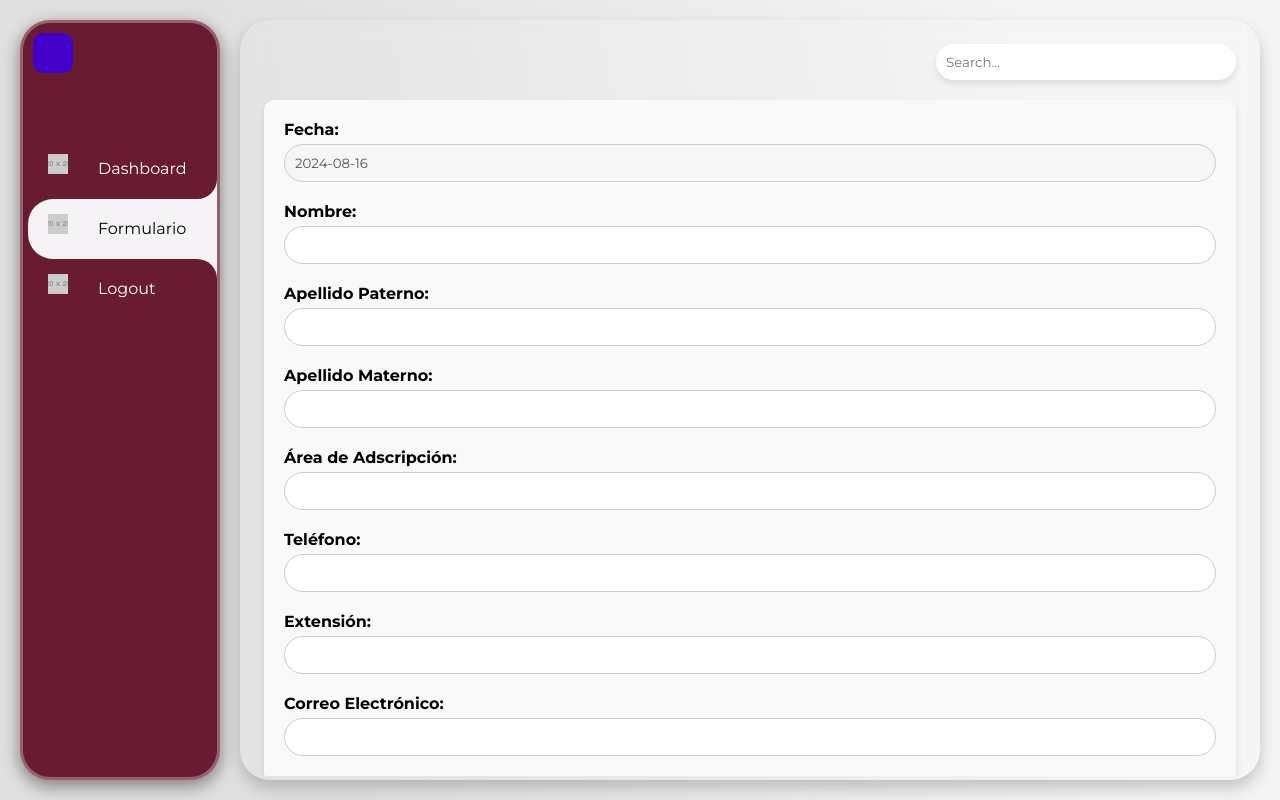
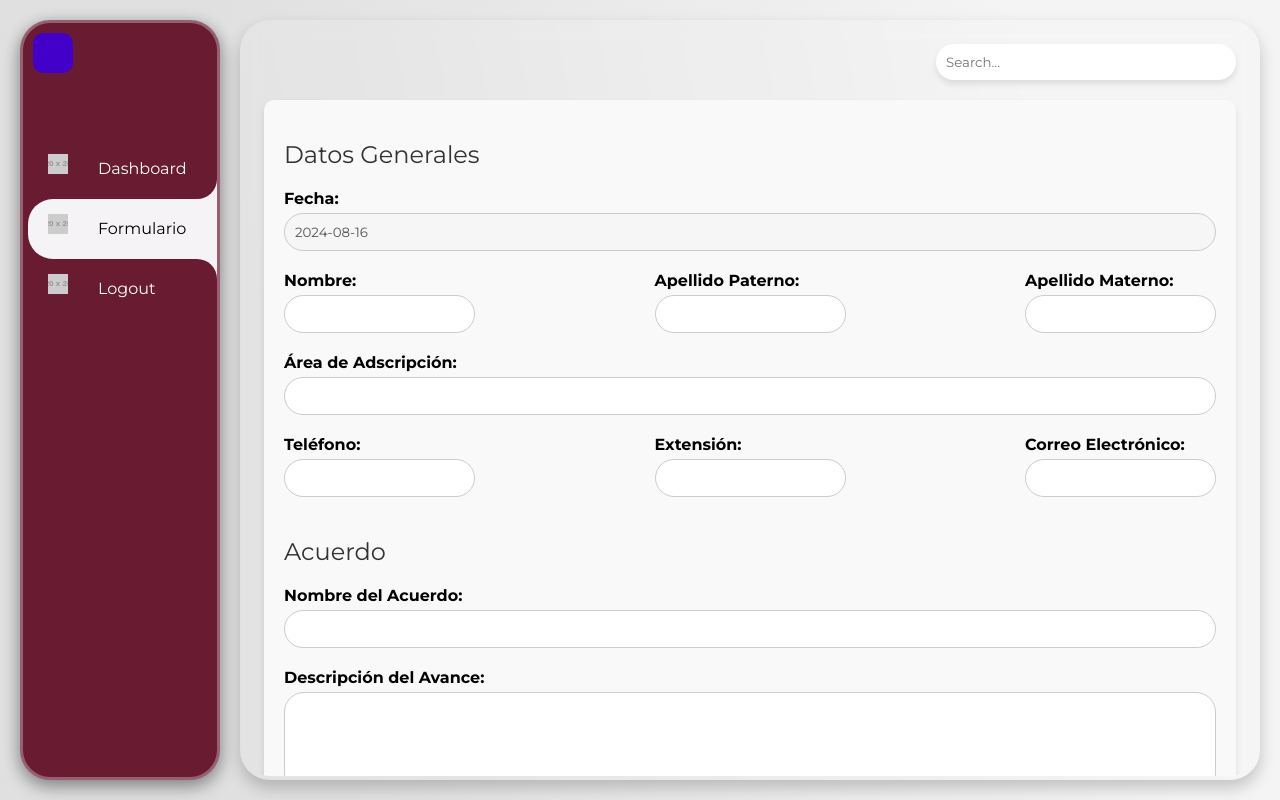
Before and after one commit to gomez50057/PAEM, a Next.js app: page /dashboard in a window 1280 px wide. Both pictures are taken after a click on the item "Formulario". Shown: the top 800 px of the page. Built offline with nearby package versions, Linux system fonts and the light colour scheme.

Commit message:
form dashboard

```diff
--- a/src/components/Formulario.css
+++ b/src/components/Formulario.css
@@ -9,6 +9,12 @@
   box-shadow: 0px 4px 6px rgba(0, 0, 0, 0.1);
 }
 
+h2 {
+  font-size: 1.5rem;
+  margin-bottom: 20px;
+  color: #333;
+}
+
 .form-group {
   margin-bottom: 20px;
 }
@@ -17,6 +23,12 @@
   display: block;
   margin-bottom: 5px;
   font-weight: bold;
+}
+
+.form-row {
+  display: flex;
+  justify-content: space-between;
+  gap: 20px;
 }
 
 .input-field {
--- a/src/components/Formulario.js
+++ b/src/components/Formulario.js
@@ -55,11 +55,13 @@ const Formulario = () => {
     >
       {({ setFieldValue }) => (
         <Form className="formulario-container">
+          <h2>Datos Generales</h2>
           <div className="form-group">
             <label>Fecha:</label>
             <Field name="fecha" type="text" disabled className="input-field" />
           </div>
 
+          <div className="form-row">
             <div className="form-group">
               <label>Nombre:</label>
               <Field name="nombre" type="text" className="input-field" />
@@ -77,6 +79,7 @@ const Formulario = () => {
               <Field name="apellidoMaterno" type="text" className="input-field" />
               <ErrorMessage name="apellidoMaterno" component="div" className="error-message" />
             </div>
+          </div>
 
           <div className="form-group">
             <label>Área de Adscripción:</label>
@@ -84,6 +87,7 @@ const Formulario = () => {
             <ErrorMessage name="areaAdscripcion" component="div" className="error-message" />
           </div>
 
+          <div className="form-row">
             <div className="form-group">
               <label>Teléfono:</label>
               <Field name="telefono" type="text" className="input-field" />
@@ -101,7 +105,9 @@ const Formulario = () => {
               <Field name="correo" type="email" className="input-field" />
               <ErrorMessage name="correo" component="div" className="error-message" />
             </div>
+          </div>
 
+          <h2>Acuerdo</h2>
           <div className="form-group">
             <label>Nombre del Acuerdo:</label>
             <Field name="nombreAcuerdo" type="text" className="input-field" />
```
Lines whose indentation alone changed are shown as unchanged.
